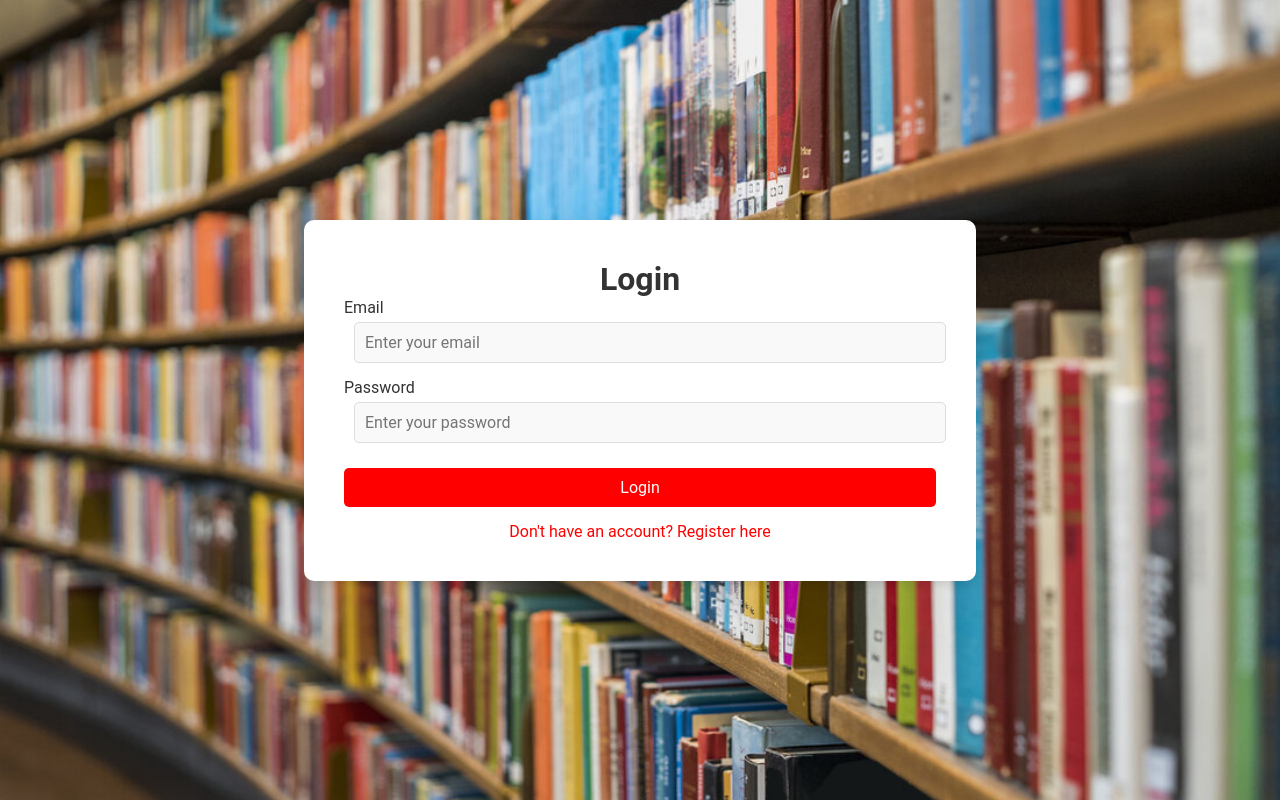
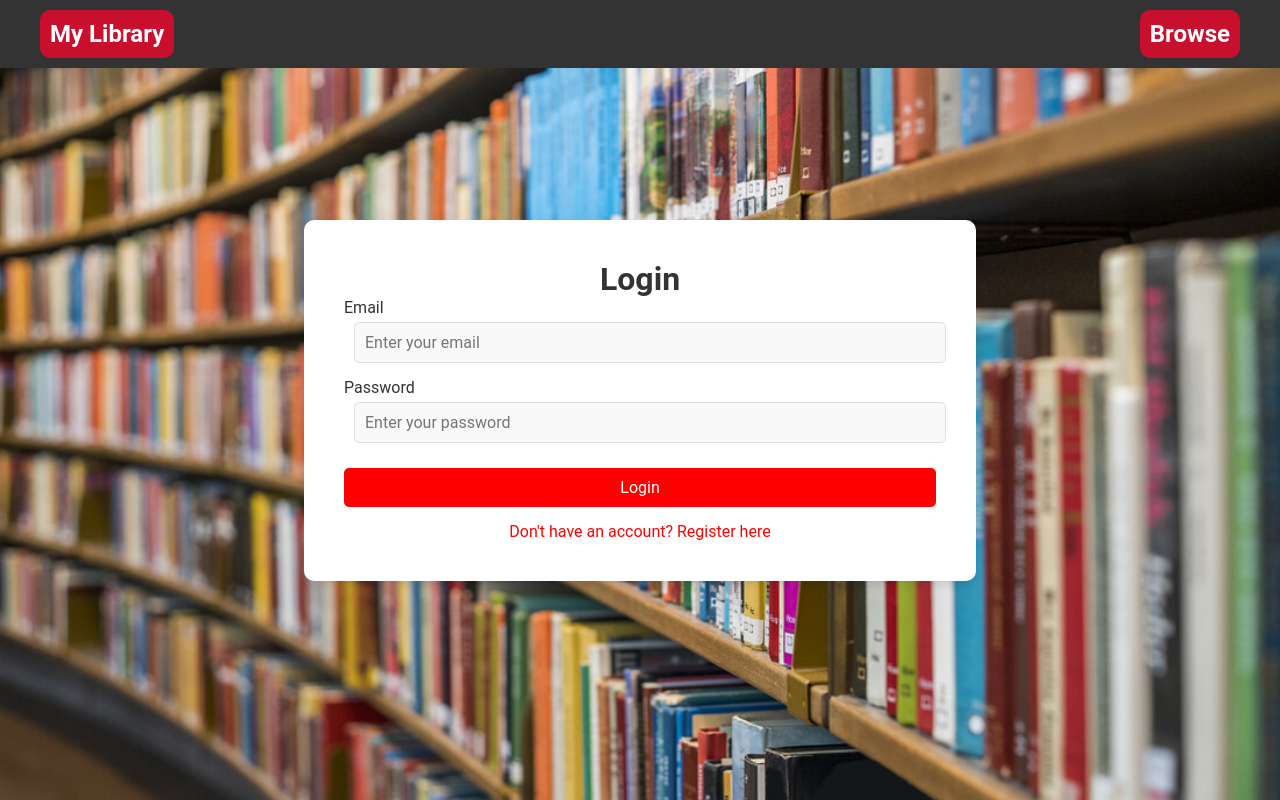
Before and after one commit to rgarci82/Library, a React (Vite) app in the folder frontend/: page /login in a window 1280 px wide. Built offline with nearby package versions, Linux system fonts and the light colour scheme.

Commit message:
added nav bar

```diff
--- a/frontend/src/components/Header.css
+++ b/frontend/src/components/Header.css
@@ -1,4 +1,4 @@
-.logo{
+.logo {
   font-size: 32px;
   color: #C8102E;
 
@@ -14,7 +14,7 @@
   margin: 0 auto;
 }
 
-.nav__links{
+.nav__links {
   display: flex;
 }
 
@@ -60,3 +60,11 @@
   left: 0;
   width: 100%;
 }
+
+.nav__home {
+  height: 80px;
+  display: flex;
+  box-shadow: 0 2px 2px 0 rgba(0, 0, 0, 0.05);
+  background-color: white;
+  position: relative;
+}
--- a/frontend/src/components/SearchBar.css
+++ b/frontend/src/components/SearchBar.css
@@ -54,7 +54,8 @@ input:focus {
   width: 20%;
   top: 55px;
   right: 0;
-  background-color: #f5f5dc; /* Cream white */
+  background-color: #f5f5dc;
+  /* Cream white */
   border: 1px solid #ccc;
   border-radius: 5px;
   padding: 10px;
--- a/frontend/src/index.css
+++ b/frontend/src/index.css
@@ -3,14 +3,6 @@
   margin: 0;
   box-sizing: border-box;
   font-family: "Roboto", sans-serif;
-}
-
-nav {
-  height: 80px;
-  display: flex;
-  box-shadow: 0 2px 2px 0 rgba(0, 0, 0, 0.05);
-  background-color: white;
-  position: relative;
 }
 
 a {
--- a/frontend/src/pages/Home.tsx
+++ b/frontend/src/pages/Home.tsx
@@ -42,7 +42,7 @@ const Home: React.FC = () => {
 
     return (
         <>
-            <nav>
+            <nav className='nav__home'>
                 <div className="nav__container">
                     <Link to='/' className="logo"><b>Library</b></Link>
                     <ul className="nav__links">
--- a/frontend/src/pages/Login.tsx
+++ b/frontend/src/pages/Login.tsx
@@ -1,4 +1,5 @@
 import React, { useState } from "react";
+import { Link } from "react-router-dom";
 import { useNavigate } from "react-router-dom";
 import { Bounce, toast } from "react-toastify";
 
@@ -49,10 +50,10 @@ const Login: React.FC = () => {
           theme: "light",
           transition: Bounce,
         });
-        if (data.userType === 'Admin'){ //Admin Page
+        if (data.userType === 'Admin') { //Admin Page
           navigate('/adminDashboard');
         }
-        else{ //User/Faculty page
+        else { //User/Faculty page
           navigate('/user');
         }
       } else {
@@ -85,6 +86,15 @@ const Login: React.FC = () => {
   };
 
   return (
+    <div>
+      <div style={styles.navbar}>
+        <div style={styles.libraryName}>
+          <Link to={'/'} style={styles.libraryNameLink}>My Library</Link>
+        </div>
+        <div style={styles.libraryName}>
+          <Link to={'/browse'} style={styles.libraryNameLink}>Browse</Link>
+        </div>
+      </div>
       <div style={styles.container}>
         <div style={styles.loginBox}>
           <h1 style={styles.title}>Login</h1>
@@ -122,6 +132,7 @@ const Login: React.FC = () => {
           </form>
         </div>
       </div>
+    </div>
   );
 };
 
@@ -138,6 +149,32 @@ const styles: { [key: string]: React.CSSProperties } = {
     backgroundPosition: "center",
     backgroundRepeat: "no-repeat",
   },
+  navbar: {
+    display: 'flex',
+    alignItems: 'center',
+    justifyContent: 'space-between',
+    padding: '10px 20px',
+    backgroundColor: '#333',
+    color: '#fff',
+    position: 'fixed',
+    left: '0',
+    right: '0',
+    zIndex: 100,
+  },
+  libraryName: {
+    backgroundColor: '#C8102E',
+    fontWeight: 'bold',
+    fontSize: '24px',
+    justifyContent: 'center',
+    padding: '10px',
+    borderRadius: '10px',
+    margin: '0 20px'
+  },
+  libraryNameLink: {
+    color: 'white',
+    cursor: 'pointer',
+    textDecoration: 'none',
+  },
   loginBox: {
     backgroundColor: "#ffffff",
     padding: "40px",
@@ -145,7 +182,7 @@ const styles: { [key: string]: React.CSSProperties } = {
     minHeight: "40vh",
     maxHeight: "90vh",
     display: "flex",
-    flexDirection: "column", // This is now correctly typed
+    flexDirection: "column",
     justifyContent: "center",
     borderRadius: "10px",
     boxShadow: "0 4px 8px rgba(0, 0, 0, 0.1)",
--- a/frontend/src/pages/Register.tsx
+++ b/frontend/src/pages/Register.tsx
@@ -1,4 +1,5 @@
 import React, { useState } from "react";
+import { Link } from "react-router-dom";
 import { useNavigate } from "react-router-dom";
 import { Bounce, toast } from "react-toastify";
 
@@ -125,6 +126,15 @@ const Register: React.FC = () => {
 
 
   return (
+    <div>
+      <div style={styles.navbar}>
+        <div style={styles.libraryName}>
+          <Link to={'/'} style={styles.libraryNameLink}>My Library</Link>
+        </div>
+        <div style={styles.libraryName}>
+          <Link to={'/browse'} style={styles.libraryNameLink}>Browse</Link>
+        </div>
+      </div>
       <div style={styles.container}>
         <div style={styles.registrationBox}>
           <h1 style={styles.title}>Registration</h1>
@@ -241,11 +251,12 @@ const Register: React.FC = () => {
           </form>
         </div>
       </div>
+    </div>
   );
 };
 
 
-const styles : { [key: string]: React.CSSProperties }= {
+const styles: { [key: string]: React.CSSProperties } = {
   container: {
     display: "flex",
     justifyContent: "center",
@@ -256,6 +267,32 @@ const styles : { [key: string]: React.CSSProperties }= {
     backgroundSize: "cover",
     backgroundPosition: "center",
     backgroundRepeat: "no-repeat",
+  },
+  navbar: {
+    display: 'flex',
+    alignItems: 'center',
+    justifyContent: 'space-between',
+    padding: '10px 20px',
+    backgroundColor: '#333',
+    color: '#fff',
+    position: 'fixed',
+    left: '0',
+    right: '0',
+    zIndex: 100,
+  },
+  libraryName: {
+    backgroundColor: '#C8102E',
+    fontWeight: 'bold',
+    fontSize: '24px',
+    justifyContent: 'center',
+    padding: '10px',
+    borderRadius: '10px',
+    margin: '0 20px'
+  },
+  libraryNameLink: {
+    color: 'white',
+    cursor: 'pointer',
+    textDecoration: 'none',
   },
   registrationBox: {
     width: "52.5vw",
--- a/frontend/src/pages/Request.tsx
+++ b/frontend/src/pages/Request.tsx
@@ -2,6 +2,7 @@ import React, { useState, useEffect } from "react";
 import { useNavigate } from "react-router-dom";
 import { jwtDecode } from 'jwt-decode';
 import { Bounce, toast } from "react-toastify";
+import { Link } from "react-router-dom";
 
 interface JwtPayload {
   id: number;
@@ -277,6 +278,15 @@ const Request: React.FC = () => {
 
 
   return (
+    <div>
+      <div style={styles.navbar}>
+        <div style={styles.libraryName}>
+          <Link to={'/'} style={styles.libraryNameLink}>My Library</Link>
+        </div>
+        <div style={styles.libraryName}>
+          <Link to={'/browse'} style={styles.libraryNameLink}>Browse</Link>
+        </div>
+      </div>
       <div style={styles.container}>
         <div style={styles.registrationBox}>
           <h1 style={styles.title}>Registration</h1>
@@ -557,6 +567,7 @@ const Request: React.FC = () => {
           </form>
         </div>
       </div>
+    </div>
   );
 };
 
@@ -572,6 +583,32 @@ const styles: { [key: string]: React.CSSProperties } = {
     backgroundSize: "cover",
     backgroundPosition: "center",
     backgroundRepeat: "no-repeat",
+  },
+  navbar: {
+    display: 'flex',
+    alignItems: 'center',
+    justifyContent: 'space-between',
+    padding: '10px 20px',
+    backgroundColor: '#333',
+    color: '#fff',
+    position: 'fixed',
+    left: '0',
+    right: '0',
+    zIndex: 100,
+  },
+  libraryName: {
+    backgroundColor: '#C8102E',
+    fontWeight: 'bold',
+    fontSize: '24px',
+    justifyContent: 'center',
+    padding: '10px',
+    borderRadius: '10px',
+    margin: '0 20px'
+  },
+  libraryNameLink: {
+    color: 'white',
+    cursor: 'pointer',
+    textDecoration: 'none',
   },
   registrationBox: {
     width: "52.5vw",
```
Also changed, not shown: frontend/src/components/Header.tsx (deleted, +0 -26 lines), frontend/src/components/SearchBar.tsx (deleted, +0 -31 lines). Lines whose indentation alone changed are shown as unchanged.
